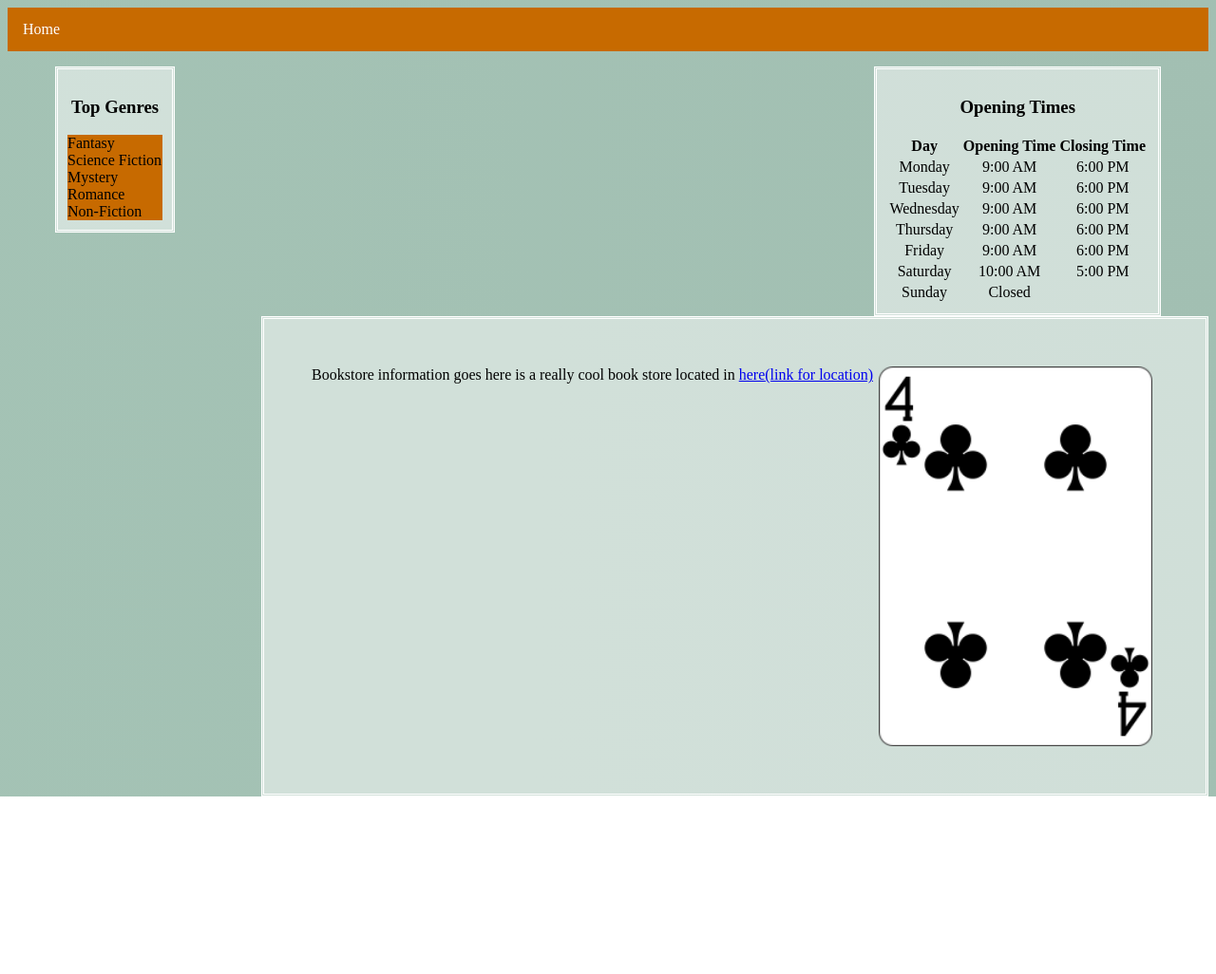
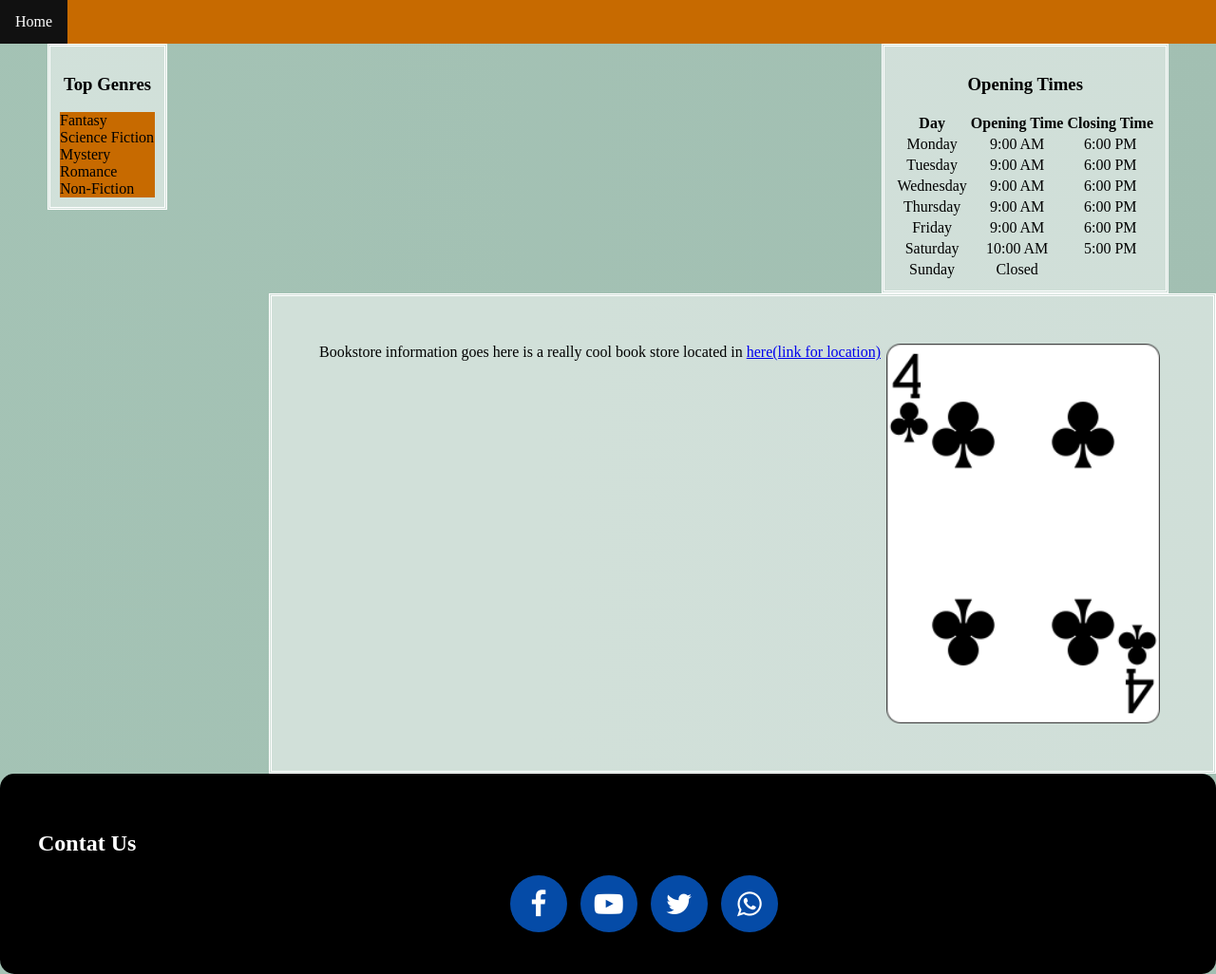
Before and after one commit to 123Isaac/CW_CST1340, a plain HTML site: page main.html in a window 1280 px wide. Shown: the whole page at 95% size. Before the commit the page ends 839 px from the top, so only its background shows below. Drawn offline with Linux system fonts and the light colour scheme.

Commit message:
Fixed floating divs and added basic sticky footer

```diff
--- a/main.html
+++ b/main.html
@@ -6,13 +6,16 @@
     <meta name="viewport" content="width=device-width, initial-scale=1.0">
     <title>Main Page</title>
     <link rel="stylesheet" href="styles.css">
+    <link rel="stylesheet" href="https://cdnjs.cloudflare.com/ajax/libs/font-awesome/4.7.0/css/font-awesome.min.css">
 </head>
-<ul>
-    <li><a href="main.html">Home</a></li>
-</ul>
 
 <body>
-    <p>
+    <main>
+    <ul>
+    <li><a href="main.html">Home</a></li>
+    </ul>
+    <div class="fix-float">
+       <!--I removed floats because  my footer though page was empty-->
         <div class="info-bracket" style="float: left; padding: 10px; text-align: center; margin: 0px 0 0 50px;">
             <h3>Top Genres</h3>
             <!--Add code later in project to display Highest bought Book Here-->
@@ -73,7 +76,44 @@
             Bookstore information goes here is a really cool book store located in <a href="www.google.com">here(link for location)</a>
             <img style="float: right; object-fit:contain" width="300" height="400" src="images\CLUB4.png" alt="Placeholder image">
         </div>
-    </p>
+    </div>
+    </main>
+    <footer>
+    <section class="footer-section">
+        <h2>Contat Us</h2>
+        <section class="socials">
+        <div class="wrapper1">
+            <div class="button">
+                <div class="icon">
+                    <i class="fa fa-facebook-f"></i>
+                </div>
+                <span>Facebook</span>
+            </div>
+
+        <div class="button">
+            <div class="icon">
+                <i class="fa fa-youtube-play"></i>
+            </div>
+            <span>Youtube</span>
+        </div>
+
+        <div class="button">
+            <div class="icon">
+                <i class="fa fa-twitter"></i>
+            </div>
+            <span>twitter</span>
+        </div>
+
+        <div class="button">
+            <div class="icon">
+                <i class="fa fa-whatsapp"></i>
+            </div>
+            <span>Whatsapp</span>
+        </div>
+        </div>
+        </section>
+    </section>
+</footer>
 </body>
 
 </html>
--- a/styles.css
+++ b/styles.css
@@ -1,7 +1,18 @@
+html, body{
+    height: 100%;
+    margin: 0;
+}
+
 body {
+    display: flex;
+    flex-direction: column;
     background-image: linear-gradient(90deg, #A8CABA 0%, #5D4157 100%, #A8CABA 0%);
     background-size: 4000% 4000%;
     animation: BackDrop 60s ease-in-out infinite;
+}
+
+main {
+  flex: 1; /* push footer down */
 }
 
 @keyframes BackDrop {
@@ -23,6 +34,11 @@
     text-align: top left;
     padding: 50px;
     background-color: rgba(255, 255, 255, 0.5);
+}
+.fix-float::after {
+  content: "";
+  display: table;
+  clear: both;
 }
 
 ul {
@@ -48,3 +64,57 @@
 ul li a:hover {
     background-color: #111111;
 }
+
+.socials{
+    display:flex;
+    justify-content: center;
+    height: 100%;
+    width:100%;
+
+}
+.wrapper1{
+    margin-left: 2cm;
+}
+.wrapper1 .button{
+    display: inline-block;
+    height:60px;
+    width:60px;
+    margin: 0 5px;
+    overflow: hidden;
+    background-color: rgb(5, 75, 167);
+    border-radius: 50px;
+    cursor: pointer;
+    box-shadow:0px 10px 10px rgba(0,0,0,0.1);
+    transition: ease;
+}
+
+.wrapper1 .button:hover{
+    width: 200px;
+}
+.wrapper1 .button .icon{
+    display:inline-block;
+    height:60px;
+    width: 60px;
+    text-align: center;
+    border-radius: 50px;
+    box-sizing: border-box;
+    line-height:60px;
+}
+
+.wrapper1 .button .icon i{
+    font-size: 30px;
+    line-height: 60px;
+
+}
+.wrapper1 .button span{
+    font-size: 20px;
+    font-weight: 500;
+    line-height: 60px;
+    margin-left: 10px;
+}
+.footer-section{
+    background-color: black;
+    padding: 40px ;
+    border-radius: 15px;
+    color: white;
+}
```
Also changed, not shown: 1 other file.
